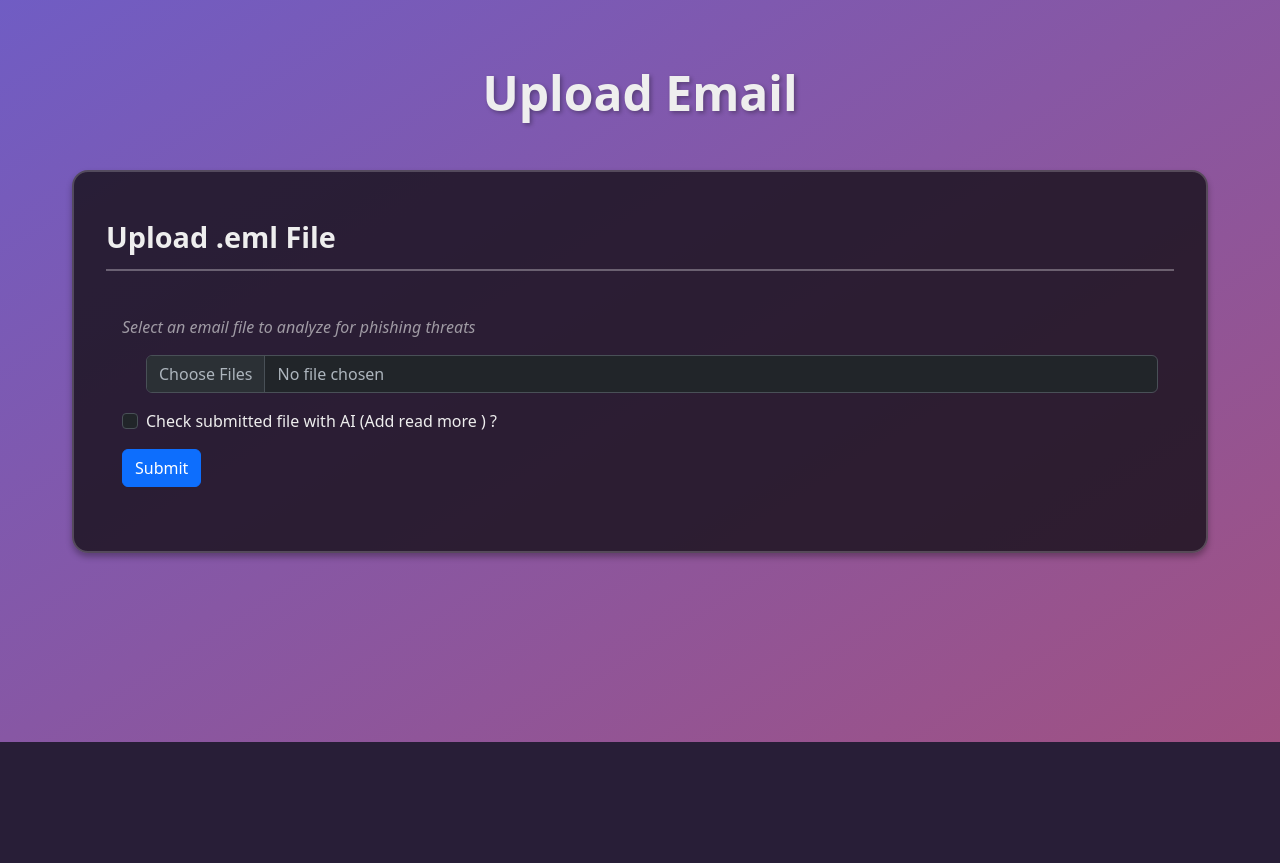
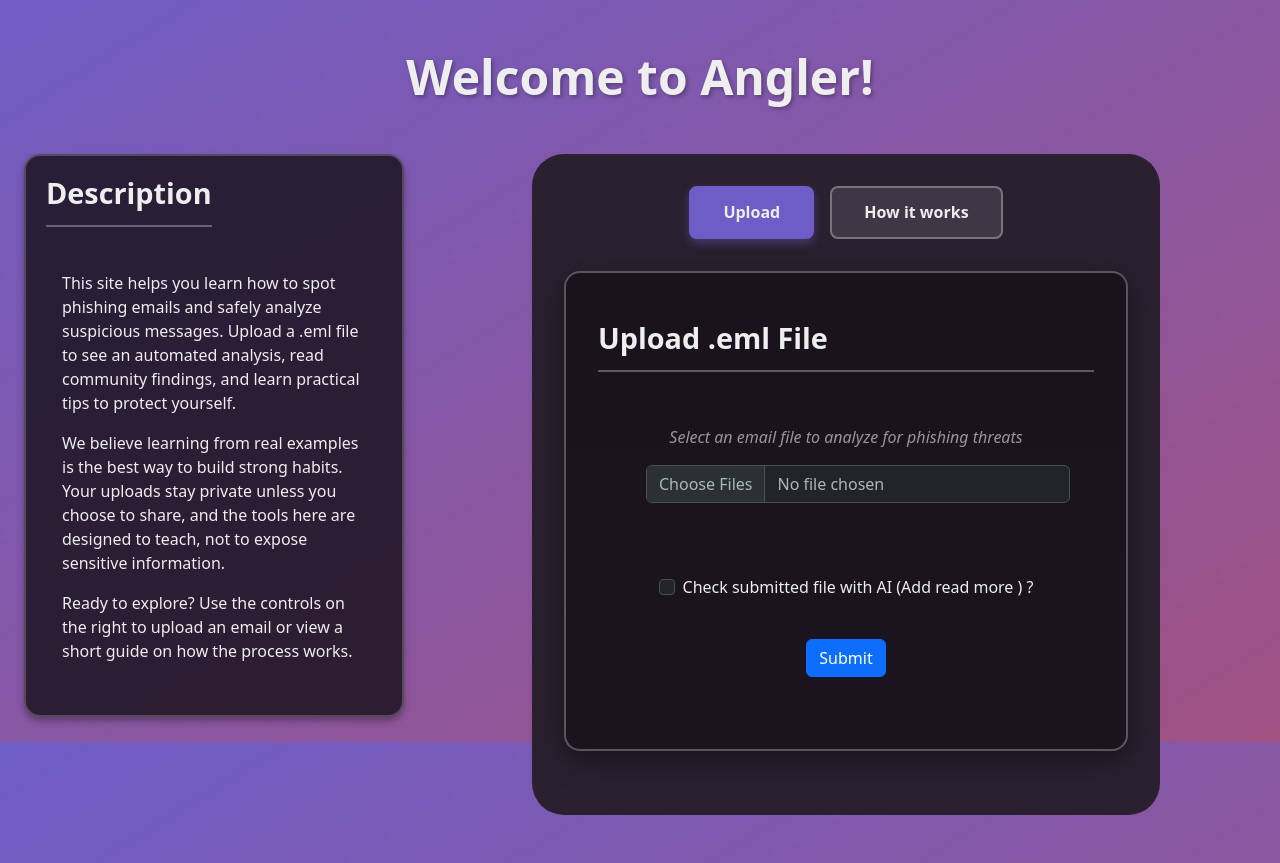
Before and after one commit to Sebastian0324/Fishing, a Flask app: page / in a window 1280 px wide. Shown: the part 58-921 px from the top of the page. Before the commit the page ends 800 px from the top, so only its background shows below. Run offline with Flask 3, Linux system fonts and the light colour scheme.

Commit message:
Resolve merge conflicts: keep ours for Server.py and static/script.js

```diff
--- a/Fish/static/Style.css
+++ b/Fish/static/Style.css
@@ -117,6 +117,58 @@
     margin: 0 auto;
 }
 
+.main-content .upload-section {
+    padding: 2em 2em;
+    border: 2px solid rgba(255,255,255,0.28);
+    box-shadow: 0 8px 30px rgba(0,0,0,0.45);
+    background: linear-gradient(180deg, color-mix(in srgb, var(--BC), #000000cc), color-mix(in srgb, var(--BC), #000000bb));
+}
+
+.main-content .upload-section form {
+    display: flex;
+    flex-direction: column;
+    align-items: center;
+    gap: 1.5em;
+}
+
+.main-content .upload-section #uploadControls {
+    width: 100%;
+    max-width: 600px;
+}
+
+.main-content .upload-section .placeholder-text {
+    text-align: center;
+}
+
+.main-content .upload-section .section-header {
+    font-size: 1.8rem;
+    font-weight: bold;
+    margin-bottom: 1em;
+    padding-bottom: 0.5em;
+    border-bottom: 2px solid rgba(255, 255, 255, 0.3);
+    color: var(--Text_Color);
+}
+
+.main-content .upload-section .placeholder-content {
+    padding: 1.5em;
+}
+
+.main-content .file-label {
+    padding: 4em 3em;
+    border-radius: 1.2em;
+    font-size: 1.05rem;
+}
+
+.main-content .file-label-text {
+    font-size: 1.35rem;
+}
+
+@media (min-width: 1000px) {
+    .main-content .upload-form {
+        max-width: 900px;
+    }
+}
+
 /* File Upload Area */
 .upload-area {
     margin-bottom: 2em;
@@ -282,14 +332,54 @@
     max-width: 100%;
     max-height: 100%;
 }
-/* Page Container - Use for any page content wrapper */
 .page-container {
-    max-width: 1200px;
-    margin: 2em auto;
-    padding: 2em;
+    max-width: 1600px;
+    margin: 1.5em auto;
+    padding: 1.5em;
 }
 
-/* Page Title - Large title style for any page */
+.layout {
+    display: flex;
+    gap: 2em;
+    align-items: flex-start;
+}
+
+.sidebar {
+    flex: 0 0 380px;
+    max-width: 420px;
+    min-width: 260px;
+    position: sticky;
+    top: 2.5em;
+}
+
+.sidebar .content-section {
+    padding: 1.25em;
+    margin-bottom: 1em;
+}
+
+.main-content {
+    flex: 1 1 auto;
+    min-width: 0;
+}
+
+@media (max-width: 900px) {
+    .layout {
+        flex-direction: column;
+        gap: 1em;
+    }
+    .sidebar {
+        position: static;
+        width: auto;
+        max-width: none;
+    }
+}
+
+@media (min-width: 1200px) {
+    .main-content .upload-form {
+        max-width: 1100px;
+    }
+}
+
 .page-title {
     font-size: 3rem;
     font-weight: bold;
@@ -357,6 +456,28 @@
     gap: 1em;
     margin-bottom: 2em;
 }
+
+/* Page-level toggle buttons (used on Home page) */
+.page-toggle-buttons {
+    display: flex;
+    justify-content: center;
+    gap: 1em; /* same spacing as account toggle */
+    margin-bottom: 2em; /* same spacing from other elements as account page */
+}
+
+/* Welcome collapsible card */
+#welcomeSection {
+    position: relative;
+}
+
+.welcome-header {
+    display: flex;
+    align-items: center;
+    justify-content: space-between;
+    gap: 1em;
+}
+
+/* The welcome/description is always visible; collapse functionality removed */
 
 .toggle-btn {
     padding: 0.8em 2em;
--- a/Fish/templates/Account.html
+++ b/Fish/templates/Account.html
@@ -2,7 +2,7 @@
 {% block content %}
     <div class="account-container">
         <!-- Account Name Title -->
-        <h1 class="account-title">Account Name</h1>
+        <h1 class="account-title">{% if session.name %} {{ session.name }} {% else %} Account Name {% endif %}</h1>
 
         <!-- Toggle Buttons -->
         <div class="account-toggle-buttons">
--- a/Fish/templates/index.html
+++ b/Fish/templates/index.html
@@ -2,10 +2,33 @@
 {% block content %}
     <div class="page-container">
         <!-- Page Title -->
-        <h1 class="page-title">Upload Email</h1>
+        <h1 class="page-title">Welcome to Angler!</h1>
+
+        <div class="layout">
+            <!-- Left sidebar with Description -->
+            <aside class="sidebar">
+                <div class="content-section" id="welcomeSection">
+                    <div class="welcome-header">
+                        <h3 class="section-header">Description</h3>
+                    </div>
+                    <div class="placeholder-content">
+                        <p>This site helps you learn how to spot phishing emails and safely analyze suspicious messages. Upload a .eml file to see an automated analysis, read community findings, and learn practical tips to protect yourself.</p>
+                        <p>We believe learning from real examples is the best way to build strong habits. Your uploads stay private unless you choose to share, and the tools here are designed to teach, not to expose sensitive information.</p>
+                        <p>Ready to explore? Use the controls on the right to upload an email or view a short guide on how the process works.</p>
+                    </div>
+                </div>
+            </aside>
+
+            <!-- Main content (upload form, analysis, toggles) -->
+            <main class="main-content">
+                <!-- Toggle Buttons: Upload <-> How It Works -->
+                <div class="page-toggle-buttons">
+                    <button id="showUploadBtn" class="toggle-btn active">Upload</button>
+                    <button id="showHowBtn" class="toggle-btn">How it works</button>
+                </div>
 
                 <!-- Upload Form Section -->
-        <div class="content-section">
+                <div class="content-section upload-section">
                     <div id="uploadForm"> <!-- Before Uploade -->
                         <h3 class="section-header">Upload .eml File</h3>
                         <div class="placeholder-content">
@@ -50,7 +73,6 @@
                                 </div>
                                 <p class="mt-3 text-muted">Please wait while we analyze your email for phishing threats...</p>
                             </div>
-                    <div class="alert alert-dismissible alert-primary">
 
                             <!-- Results Container -->
                             <div id="result"></div>
@@ -64,5 +86,15 @@
                         </div>
                     </div>
                 </div>
+
+                <!-- How It Works Section (moved from About Us) -->
+                <div class="content-section" id="howItWorksSection" style="display: none;">
+                    <h3 class="section-header">How It Works</h3>
+                    <div class="placeholder-content">
+                        <img src="{{ url_for('static', filename='how_to_temp.png') }}" alt="img of first page">
+                    </div>
+                </div>
+            </main>
+        </div>
     </div>
 {% endblock %}
```
Also changed, not shown: other parts of Fish/static/Style.css (+17 -10 lines), Fish/templates/AboutUs.html (+0 -8 lines), 1 other file. Lines whose indentation alone changed are shown as unchanged.
